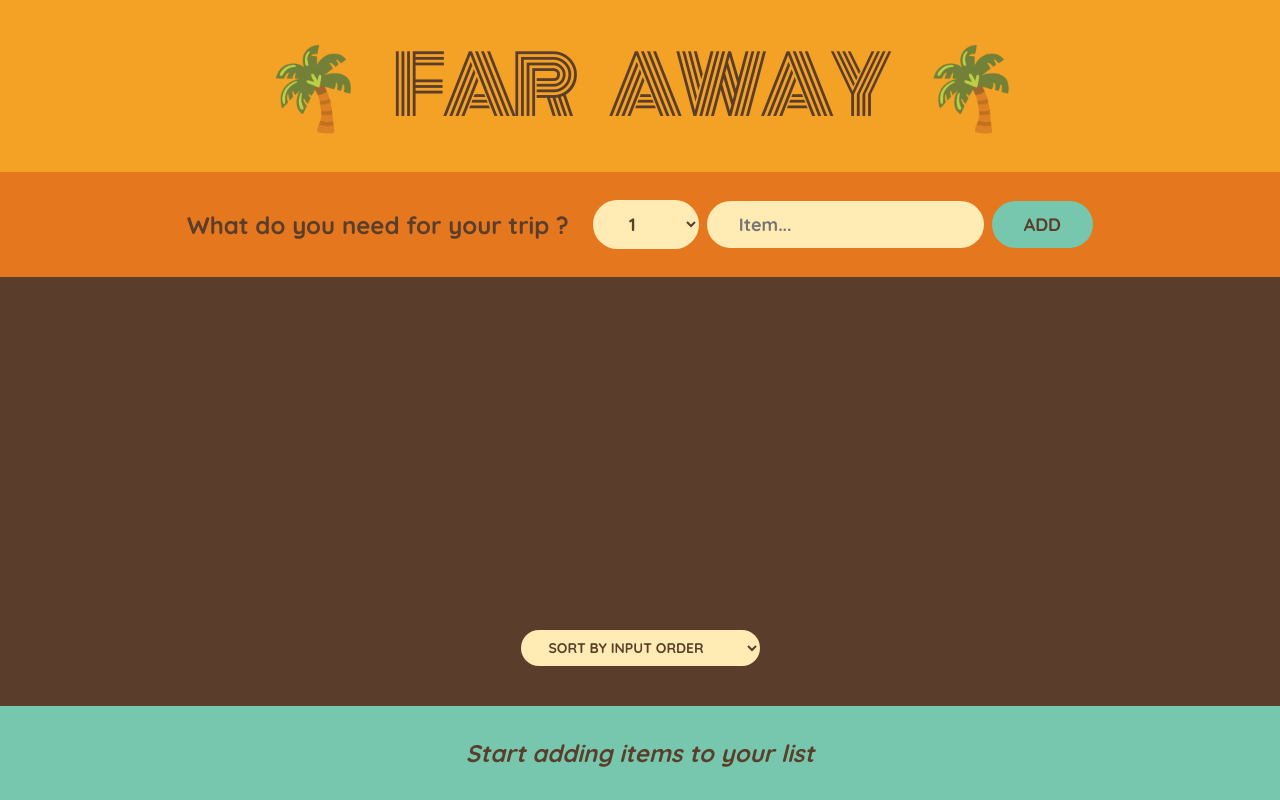
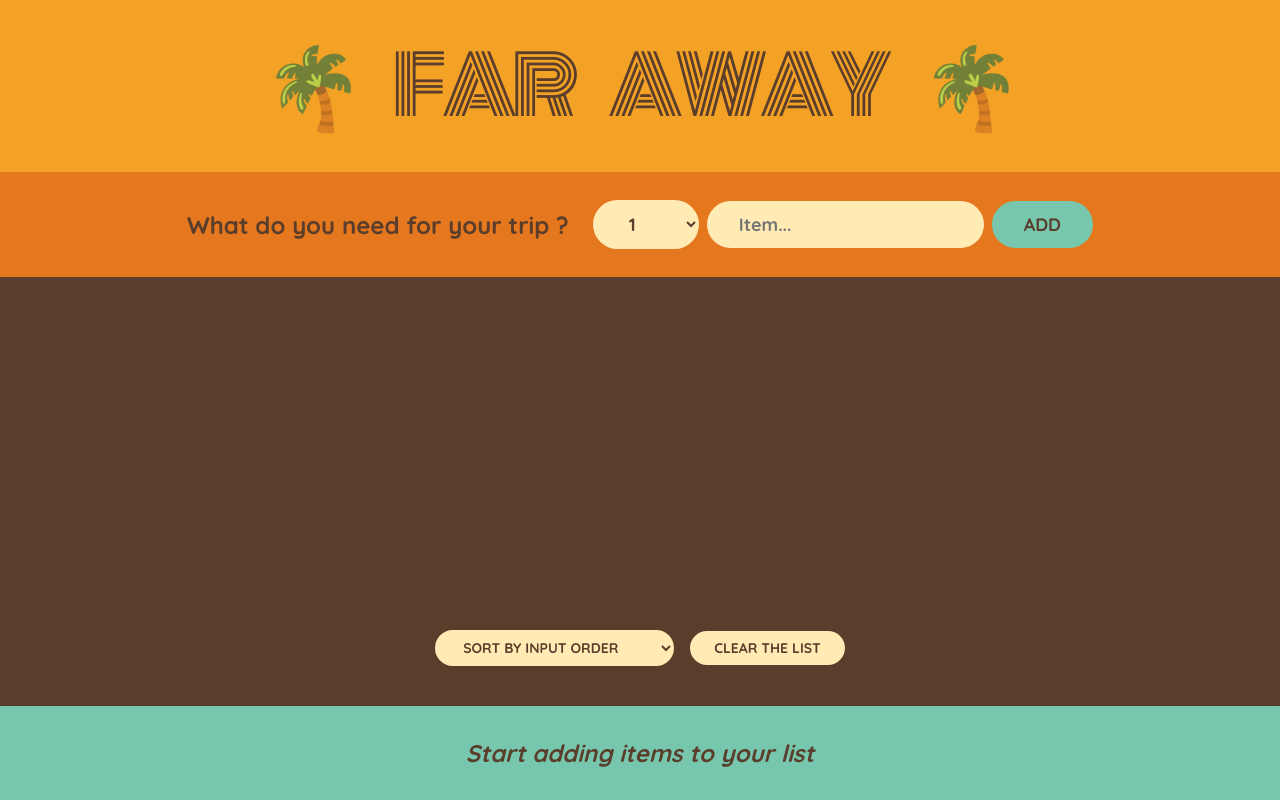
Before and after one commit to AdriannaLen/far-away, a React (Create React App) app: page / in a window 1280 px wide. Built offline with nearby package versions, Linux system fonts and the light colour scheme.

Commit message:
added delete button to clear the list

```diff
--- a/src/App.js
+++ b/src/App.js
@@ -25,10 +25,15 @@ export default function App() {
     )
    )}
 
+   function handleDeleteItems() {
+
+    setItems([]);
+   }
+
   return <div className="app">
     <Logo />
     <Form onAddItems={handleAddItems}/>
-    <PackingList items = {items} onDeleteItem={handleDeleteItem} onToggleItem={handleToggleItem}/>
+    <PackingList items = {items} onDeleteItem={handleDeleteItem} onToggleItem={handleToggleItem} onDeleteItems={handleDeleteItems}/>
     <Stats items = {items}/>
   </div>
 }
@@ -93,7 +98,7 @@ function Form({onAddItems}) {
   );
 }
 
-function PackingList({items, onDeleteItem, onToggleItem})
+function PackingList({items, onDeleteItem, onToggleItem, onDeleteItems})
 {
 const [ sortBy, setSortBy ] = useState('input')
 
@@ -122,6 +127,8 @@ if (sortBy === "packed") sortedItems = items.slice().sort((a,b) => Number(a.pack
       <option value="description">Sort by description</option>
       <option value="packed">Sort by packed status</option>
     </select>
+
+   <button onClick={onDeleteItems}>Clear the list</button>
   </div>
   </div> );
 }
```
